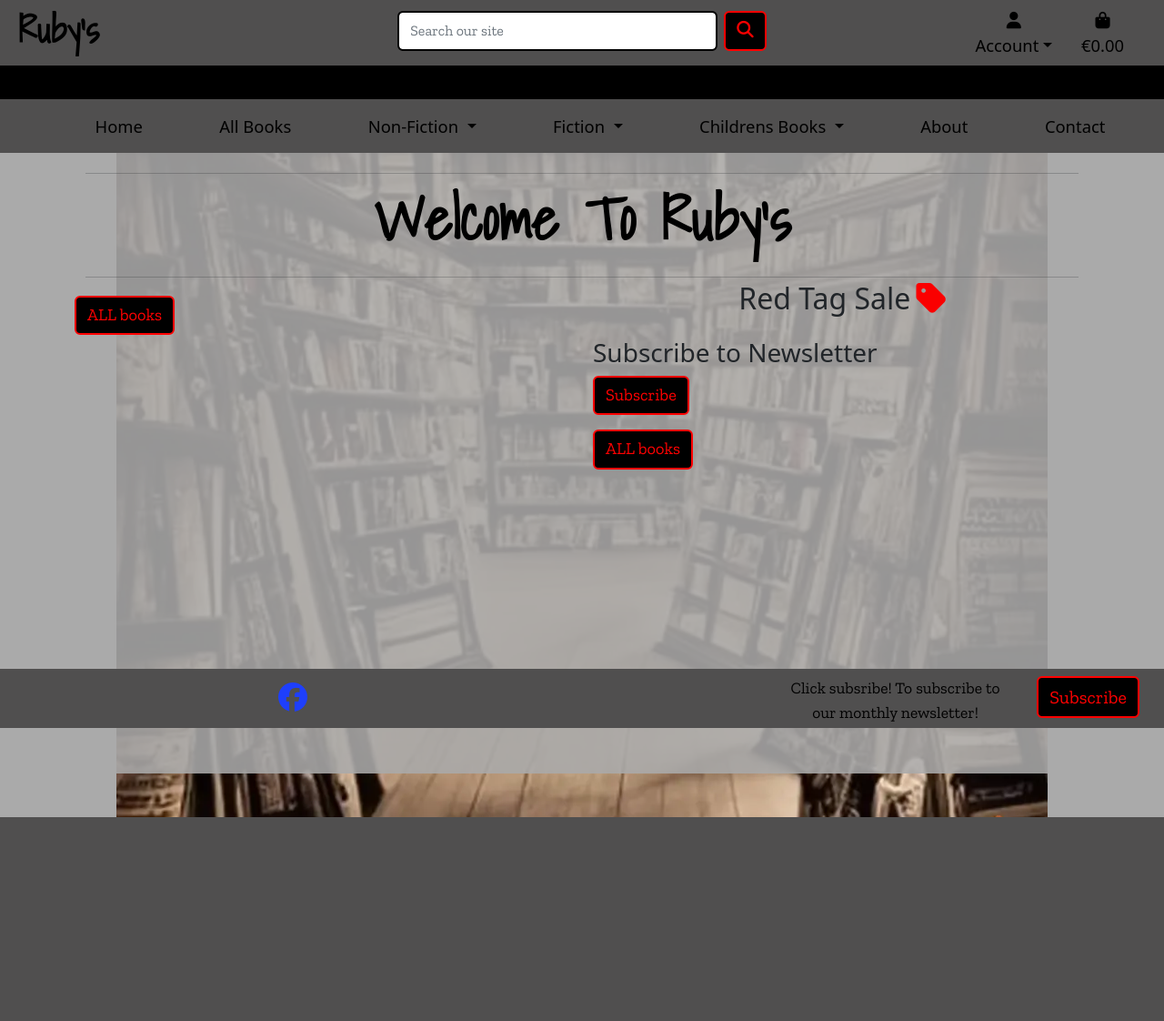
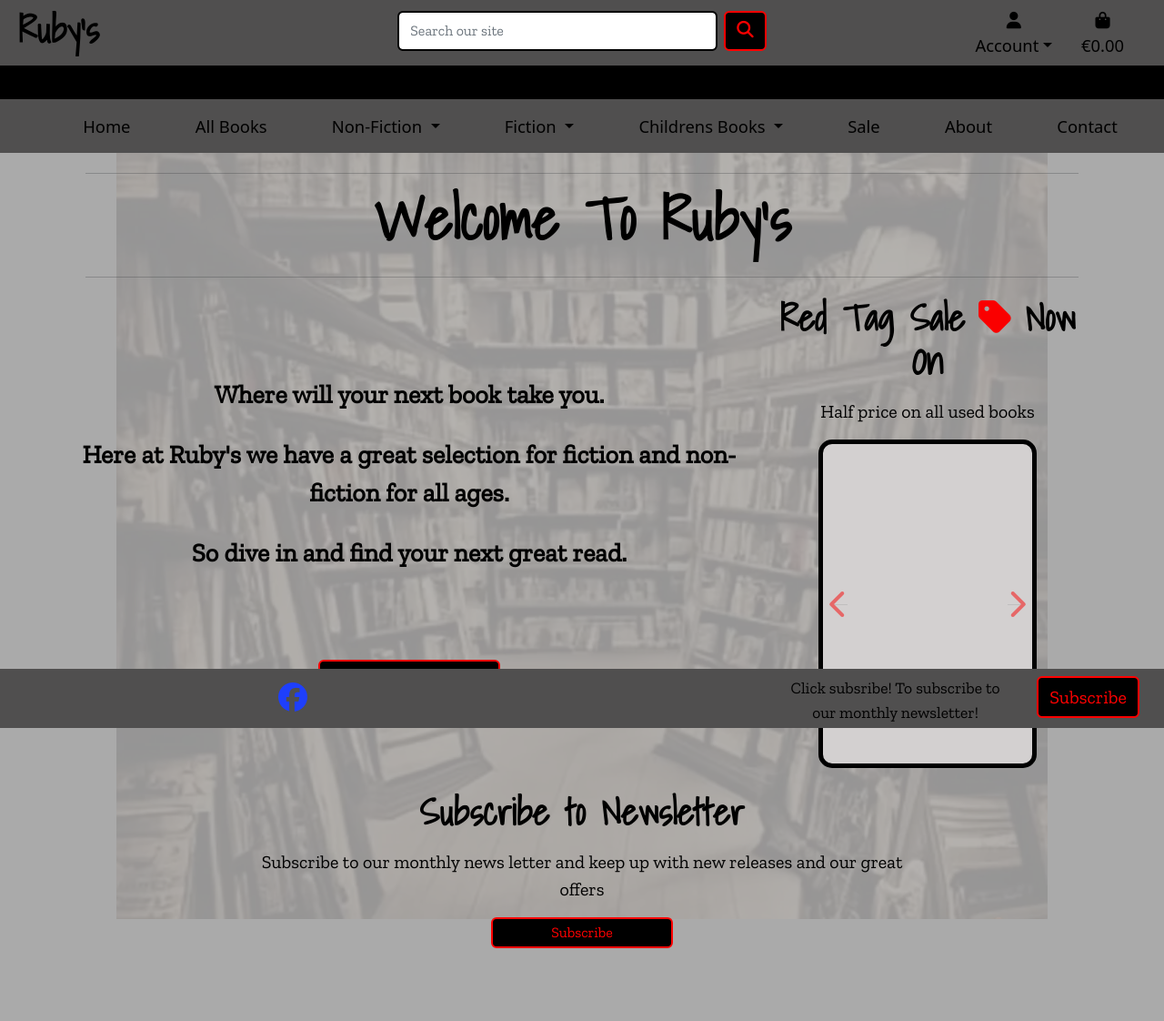
Before and after one commit to A-Croshaw/Rubys-23, a Django app: template home/templates/home/index.html in a window 1280 px wide. Shown: the whole page at 91% size. Before the commit the page ends 898 px from the top, so only its background shows below. Run offline with Django 3.2, Linux system fonts and the light colour scheme; the template is opened without the code that fills it, so the values that code supplies are empty; some libraries are stand-ins or nearby versions; some web fonts are replaced.

Commit message:
Added home page content with styling and added sale navigation lick to navbar

```diff
--- a/home/templates/home/index.html
+++ b/home/templates/home/index.html
@@ -15,32 +15,72 @@
         </div>
     </div>
     <div class="row justify-content-center">
-        <div class="col-6 justify-content-center">
-            <p class="text-center">
-            </p>
-            <a class=" btn btn-home" href="" aria-label="View Books">
-                ALL books
-            </a>
+        <div class="col-12 col-md-6 col-lg-8 mt-5 justify-content-center ">
+            <div class="justify-content-center mt-5">
+                <p class="home-txt-lg text-center pt-2">Where will your next book take you.</p>
+                <p class="home-txt-lg text-center pt-2">Here at <strong>Ruby's</strong> we have a great selection for fiction and non-fiction for all ages.</p>
+                <p class="home-txt-lg text-center pt-2">So dive in and find your next great read.</p>
+                <div class="row justify-content-center mt-5 pt-5">
+                    <a class=" btn btn-home" href="" aria-label="View Books">
+                        Shop ALL books
+                    </a>
+                </div>
+            </div>
         </div>
-        <div class="col-6 ">
+        <div class="col-12 col-md-6 col-lg-4 mt-3 justify-content-center">
+            <h2 class="home-sub-headers text-center">
+                Red Tag Sale
+                <i class="fa-solid fa-tag fa-beat fa-sm red-tag"></i>
+                Now On
+            </h2>
+            <p class="home-txt text-center pt-2">Half price on all used books</p>
             <div class="row justify-content-center">
-                <h2 class="home-txt text-center rounded">
-                    Red Tag Sale
-                    <i class="fa-solid fa-tag fa-beat red-tag"></i>
-                </h2>
+                <div id="saleSarousel" class="carousel slide carousel-box" data-bs-ride="carousel" data-bs-interval="4000">
+                    <div class="carousel-inner">
+                    {% for book in books %}
+                    {% if book.condition == 'used' %}
+                        <div class="carousel-item {% if forloop.counter == 1 %}active{% endif %}" id="book{{forloop.counter}}">
+                        <div class="carousel-img-box">
+                            {% if book.image %}
+                                <!--Link to view picture in new tab-->
+                                <a href="{% url 'book_view' book.id %}" aria-label="View image on a new tab">
+                                    <img class="card-img-top img-fluid carousel-img" src="{{ book.image.url }}" alt="{{ book.title }}">
+                                </a>
+                            {% else %}
+                                <a href="{% url 'book_view' book.id %}">
+                                    <img class="card-img-top img-fluid carousel-img" src="{{ MEDIA_URL }}no-image.png"
+                                        alt="{{ book.title }}">
+                                </a>
+                            {% endif %}
+                        </div>
+                        </div>
+                    {% endif %}
+                    {% endfor %}
+                    </div>
+                    <button class="carousel-control-prev carousel-btn" type="button" data-bs-target="#saleSarousel" data-bs-slide="prev">
+                        <span aria-hidden="true"><i class="fa-solid fa-chevron-left fa-2xl chevrons"></i></span>
+                        <span class="visually-hidden">Previous</span>
+                    </button>
+                    <button class="carousel-control-next carousel-btn" type="button" data-bs-target="#saleSarousel" data-bs-slide="next">
+                        <span aria-hidden="true"><i class="fa-solid fa-chevron-right fa-2xl chevrons"></i></span>
+                        <span class="visually-hidden">Next</span>
+                    </button>
+                </div>
             </div>
-
-            <p class="text-center row ">
-                <h3>Subscribe to Newsletter</h3>
+            </div>
+        </div>
+        <div class="row justify-content-center my-4">
+            <div class="col-8">
+                <h3 class="home-sub-headers text-center">Subscribe to Newsletter</h3>
+                <p class="home-txt text-center pt-2">Subscribe to our monthly news letter and keep up with new releases and our great offers</p>
                 <form method="POST">
                     {% csrf_token %}
                     {{ form|crispy }}
-                    <input class="btn btn-info btn-block" type="submit" value="Subscribe">
+                    <div class="row justify-content-center">
+                        <input class="btn btn-sub" type="submit" value="Subscribe">
+                    </div>
                 </form>
-            </p>
-            <a class=" btn btn-home" href="" aria-label="View Books">
-                ALL books
-            </a>
+            </div>
         </div>
     </div>
 </div>
--- a/home/views.py
+++ b/home/views.py
@@ -34,6 +34,7 @@ def index(request):
 
     context = {
         'form': form,
+        'books': books,
     }
 
-    return render(request, 'home/index.html')
+    return render(request, 'home/index.html', context)
--- a/static/css/base.css
+++ b/static/css/base.css
@@ -10,6 +10,7 @@
 
     /* Colours */
 
+    --bg-fade: #aaaaaae0;
     --main-bg: #aaaaaa;
     --black-bg: #000000;
     --card-bg: #d3d0d0;
@@ -25,7 +26,7 @@
 }
 
 body {
-    background: url(/static/images/bg-image.png) no-repeat center;
+    background: url(/media/bg-image.png) no-repeat center;
     background-color: var(--main-bg);
     background-attachment: fixed;
 }
@@ -188,6 +189,8 @@ footer {
     width: 255px
 }
 
+.btn-home,
+.btn-sub,
 .btn-profile,
 .btn-checkout{
     font-size: 1rem;
@@ -237,7 +240,7 @@ input[type=number] {
 }
 
 .bg-fade{
-    background-color: #aaaaaae0;
+    background-color: var(--bg-fade);
     min-height: 700px;
 }
 
@@ -255,6 +258,41 @@ input[type=number] {
     color: var(--black-txt)
 }
 
+.home-sub-headers{
+    font-size: 2.5rem;
+    font-weight: 600;
+    font-family: var(--headers);
+    color: var(--black-txt)
+}
+
+.home-txt{
+    font-size: 1.25rem;
+    font-family: var(--txt);
+    color: var(--black-txt)
+}
+
+.home-txt-lg{
+    font-size: 1.75rem;
+    font-weight: 600;
+    font-family: var(--txt);
+    color: var(--black-txt)
+}
+
+.carousel-box{
+    width: 15rem;
+    height: 22.60rem;
+    background-color: var(--card-bg);
+    border: 5px solid var(--black-bg);
+    border-radius: 15px;
+}
+.carousel-img{
+    height: 22rem;
+}
+
+.chevrons{
+    color: var(--red-tag);
+    background-color: var(--bg-fade);
+}
 
 /* Forms */
 
--- a/templates/includes/mobile-nav-items.html
+++ b/templates/includes/mobile-nav-items.html
@@ -288,6 +288,11 @@
         </ul>
     </li>
     <li class="nav-item m-0 mb-1 p-0">
+        <a class="nav-link nav-txt side-nav-txt m-0 p-0" href="{% url 'books' %}?condition=used" aria-label="View sale books">
+            Sale
+        </a>
+    </li>
+    <li class="nav-item m-0 mb-1 p-0">
         <a class="nav-link nav-txt side-nav-txt m-0 p-0" href="{% url 'about' %}" aria-label="View about section">
             About
         </a>
--- a/templates/includes/nav-items.html
+++ b/templates/includes/nav-items.html
@@ -290,6 +290,11 @@
         </div>
     </li>
     <li class="nav-item">
+        <a class="nav-link nav-txt" href="{% url 'books' %}?condition=used" aria-label="View sale books">
+            Sale
+        </a>
+    </li>
+    <li class="nav-item">
         <a class="nav-link nav-txt" href="{% url 'about' %}" aria-label="View you account">
             About
         </a>
```
Also changed, not shown: books/templates/includes/sort.html (+17 -0 lines), books/views.py (+6 -2 lines), media/bg-image.png (renamed from static/images/bg-image.png).
